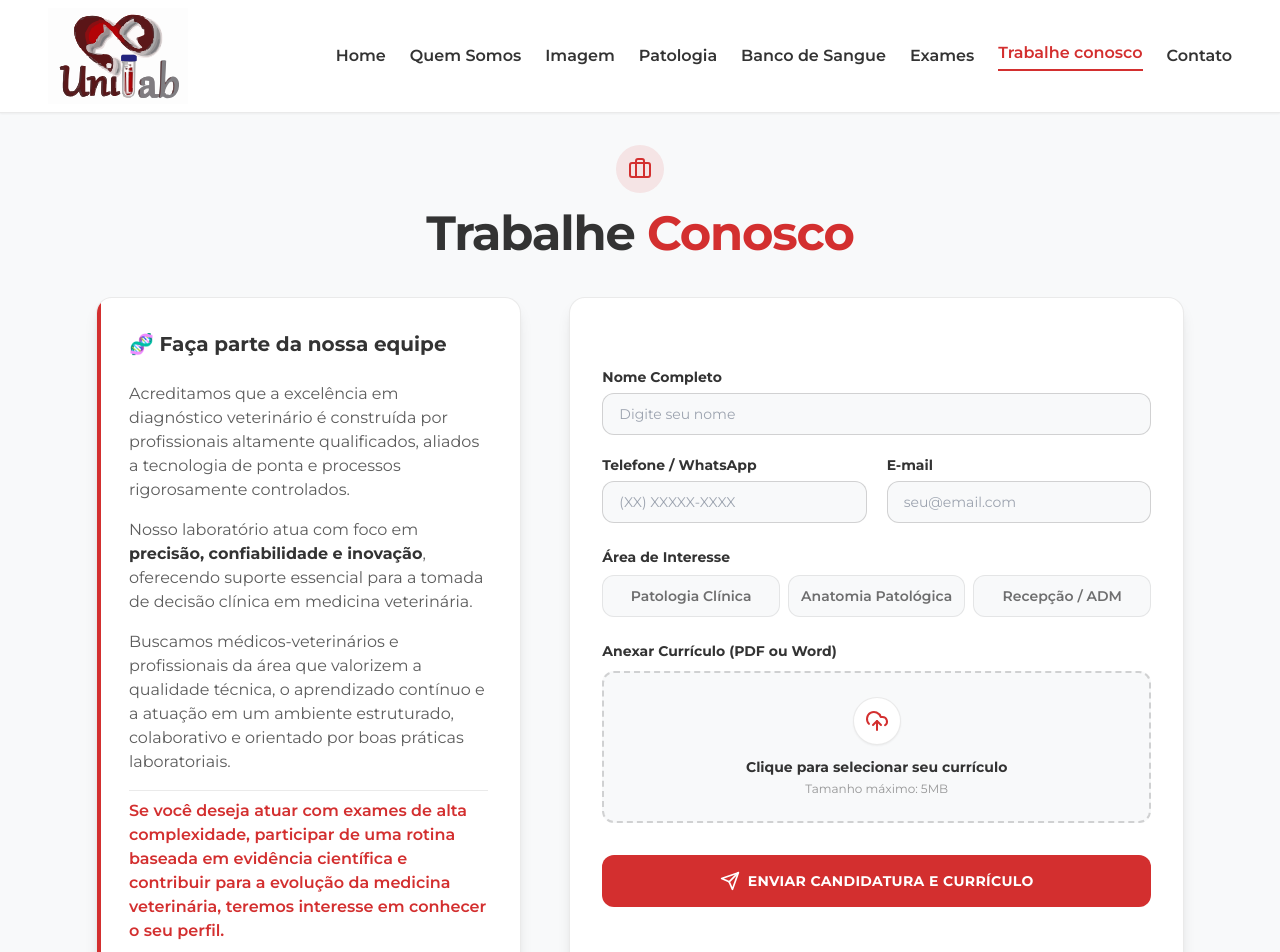
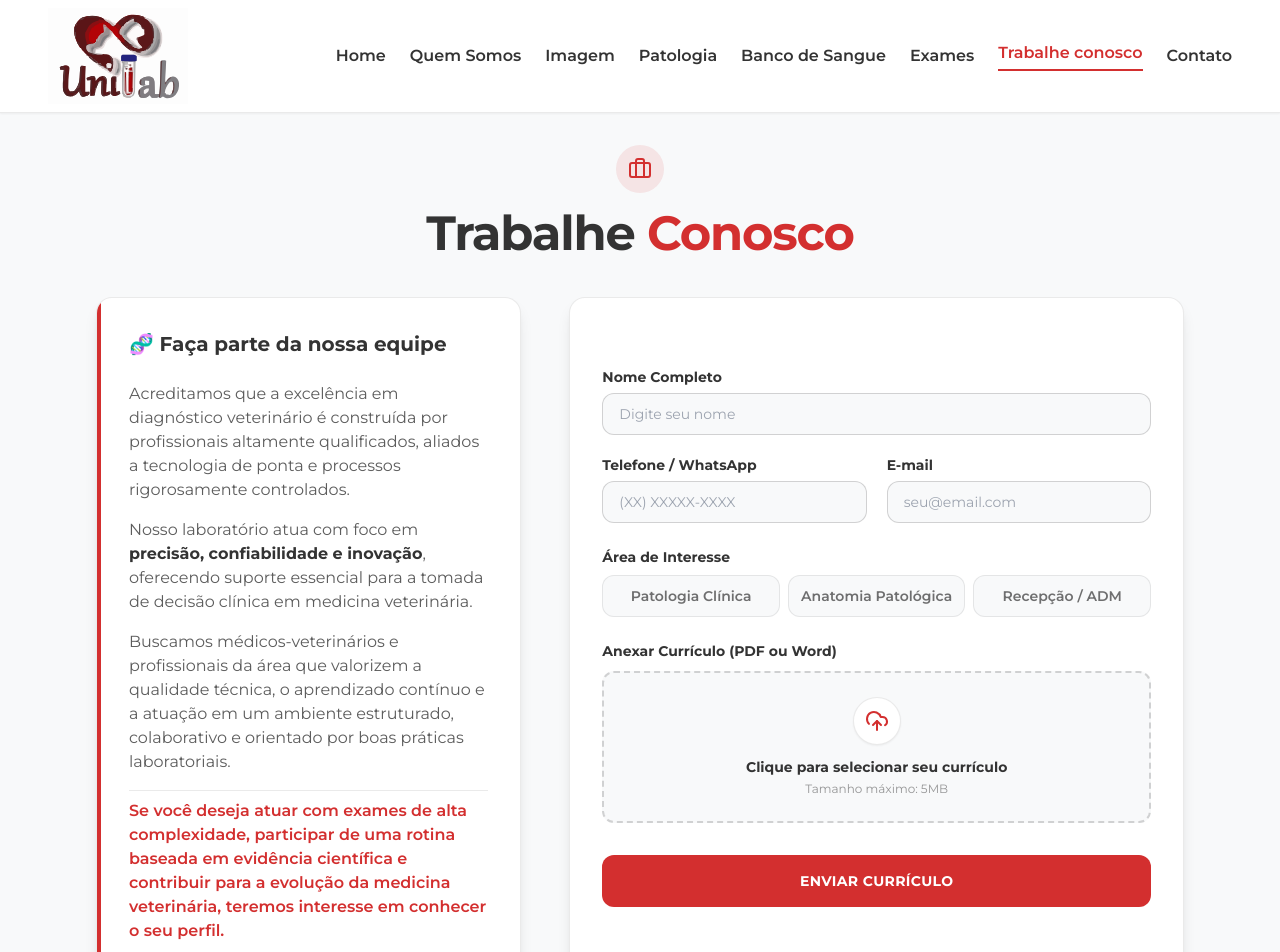
Before and after one commit to Fmarzochi/unilab, a Next.js app in the folder frontend/: page /trabalhe-conosco in a window 1280 px wide. Shown: the top 952 px of the page. Built offline with nearby package versions, Linux system fonts and the light colour scheme.

Commit message:
Removi os ícones de seta dos botões principais nas páginas de Banco de Sangue, Exames, Trabalhe Conosco e Contato para deixar o visual mais limpo

```diff
--- a/frontend/src/app/banco-de-sangue/page.tsx
+++ b/frontend/src/app/banco-de-sangue/page.tsx
@@ -228,7 +228,6 @@ Já recebeu transfusão?: ${formData.transfusao}`;
               type="submit"
               className="mt-4 w-full bg-unilab-red text-white py-4 rounded-xl font-bold text-sm uppercase tracking-wide flex items-center justify-center gap-2 hover:bg-[#b31b20] hover:shadow-lg transition-all active:scale-95"
             >
-              <Send className="w-5 h-5" />
               Enviar Cadastro por E-mail
             </button>
 
--- a/frontend/src/app/contato/page.tsx
+++ b/frontend/src/app/contato/page.tsx
@@ -61,7 +61,6 @@ export default function Contato() {
               rel="noopener noreferrer"
               className="mt-auto w-full bg-unilab-red text-white py-3.5 rounded-xl font-bold flex items-center justify-center gap-2 hover:bg-[#b31b20] hover:shadow-lg transition-all active:scale-95"
             >
-              <Navigation className="w-5 h-5" />
               Traçar Rota no GPS
             </a>
           </motion.div>
--- a/frontend/src/app/exames/page.tsx
+++ b/frontend/src/app/exames/page.tsx
@@ -241,7 +241,6 @@ export default function Exames() {
               type="submit"
               className="mt-2 w-full bg-unilab-red text-white py-3.5 rounded-xl font-bold text-sm uppercase tracking-wide flex items-center justify-center gap-2 hover:bg-[#b31b20] hover:shadow-lg transition-all active:scale-95"
             >
-              <Send className="w-5 h-5" />
               Agendar exames
             </button>
 
--- a/frontend/src/app/trabalhe-conosco/page.tsx
+++ b/frontend/src/app/trabalhe-conosco/page.tsx
@@ -239,8 +239,7 @@ export default function TrabalheConosco() {
                       </>
                     ) : (
                       <>
-                        <Send className="w-5 h-5" />
-                        Enviar Candidatura e Currículo
+                        Enviar Currículo
                       </>
                     )}
                   </button>
```
